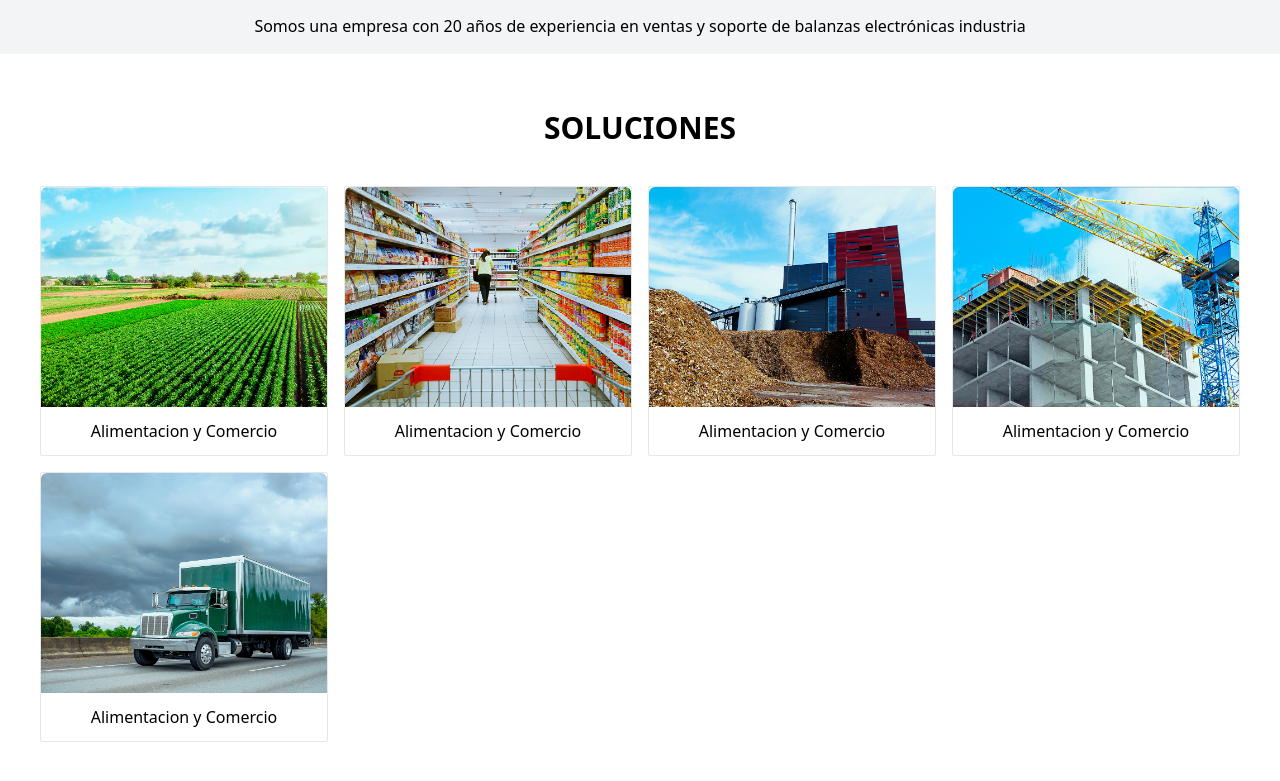
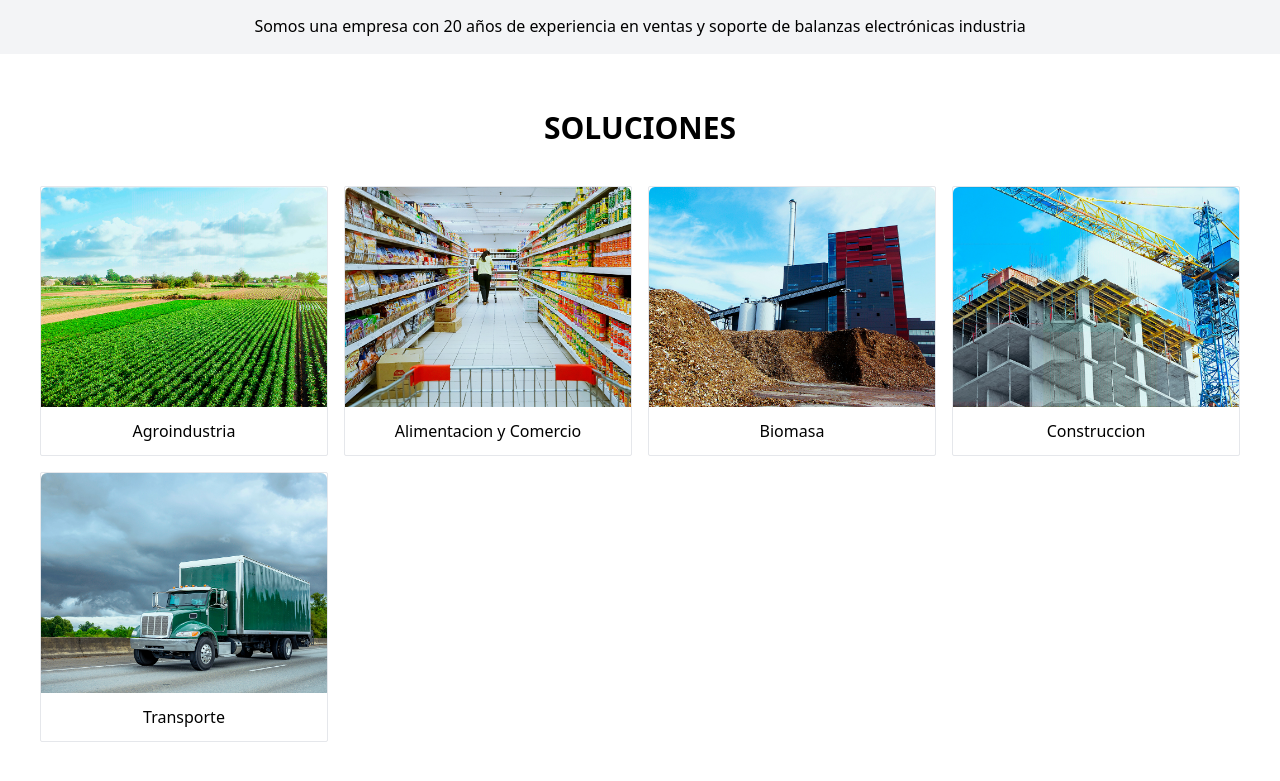
Before and after one commit to stevenht19/peru-scale-frontend, a React (Vite) app: page / in a window 1280 px wide. Shown: the part 549-1330 px from the top of the page. Built offline with nearby package versions, Linux system fonts and the light colour scheme.

Commit message:
add: product view

```diff
--- a/src/consts/routes.ts
+++ b/src/consts/routes.ts
@@ -2,5 +2,9 @@ export const enum Routes {
   HOME = '/',
   AUTH = '/auth',
   SIGNUP = '/signup',
-  SIGNIN = '/signin'
+  SIGNIN = '/signin',
+
+  PRODUCTS = '/products',  //ruta para productos
+  // PRODUCT_DETAILS = '/products/:productId'  //  ruta para detalles de productos (usando un parámetro)
+
 }
--- a/src/layouts/header.tsx
+++ b/src/layouts/header.tsx
@@ -2,6 +2,7 @@ import { Dropdown, MenuProps, Divider } from 'antd'
 import { Routes } from 'consts/routes';
 import { useSession } from 'hooks/use-session';
 import { Link } from 'react-router-dom'
+
 
 export function Header() {
   const { user } = useSession()
@@ -63,7 +64,7 @@ export function Header() {
             )
           }
           <Divider type={'vertical'} style={{ height: 30 }} />
-          <span>Productos</span>
+          <Link to={Routes.PRODUCTS}>Productos</Link>
           <Divider type={'vertical'} style={{ height: 30 }} />
           <span>Servicios</span>
         </div>
--- /dev/null
+++ b/src/models/Products.ts
@@ -0,0 +1,9 @@
+//Productos
+export interface Product {
+    id:number;
+    nombre: string;
+    categoria: string;
+    precio: number;
+    descripcion: string | null; //
+    stock: number;
+  }
--- a/src/pages/home/solutions.tsx
+++ b/src/pages/home/solutions.tsx
@@ -3,24 +3,24 @@ export const Solutions: React.FC = () => {
     <section className='p-10 mt-4'>
       <h2 className='text-center text-3xl font-semibold uppercase'>Soluciones</h2>
       <ul className='grid grid-cols-3 lg:grid-cols-4 2xl:lg:grid-cols-5 gap-4 mt-10'>
-        <Solution src='/solutions/solucion1.jpg' />
-        <Solution src='/solutions/solucion2.jpg' />
-        <Solution src='/solutions/solucion3.jpg' />
-        <Solution src='/solutions/solucion4.jpg' />
-        <Solution src='/solutions/solucion5.jpg' />
+        <Solution src='/solutions/solucion1.jpg' title='Agroindustria' />
+        <Solution src='/solutions/solucion2.jpg' title='Alimentacion y Comercio' />
+        <Solution src='/solutions/solucion3.jpg' title='Biomasa' />
+        <Solution src='/solutions/solucion4.jpg' title='Construccion' />
+        <Solution src='/solutions/solucion5.jpg' title='Transporte' />
       </ul>
     </section>
   )
 }
 
 
-const Solution = ({ src = '' }) => (
+const Solution = ({ src = '', title='' }) => (
   <li className='border rounded-sm'>
     <figure>
-      <img src={src} className='rounded-t-md' />
+      <img src={src}  className='rounded-t-md' />
     </figure>
     <div className='p-3'>
-      <h2 className='text-center'>Alimentacion y Comercio</h2>
+      <h2 className='text-center'>{title}</h2>
     </div>
   </li>
 )
--- /dev/null
+++ b/src/pages/products/products.tsx
@@ -0,0 +1,8 @@
+
+function products() {
+  return (
+    <div>products</div>
+  )
+}
+
+export default products
```
Also changed, not shown: src/main.tsx (+8 -0 lines), src/models/User.ts (line endings or trailing spaces).
